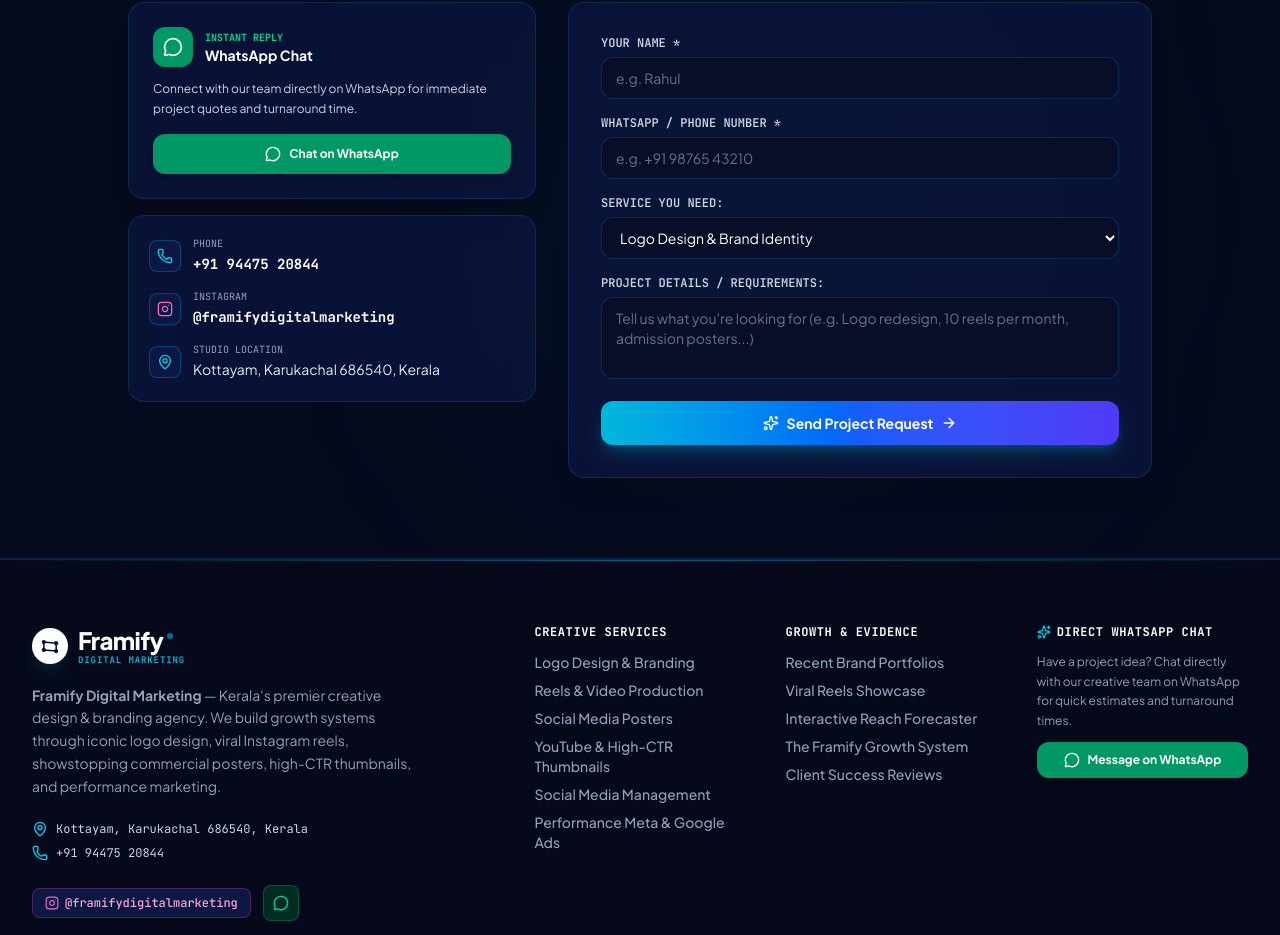
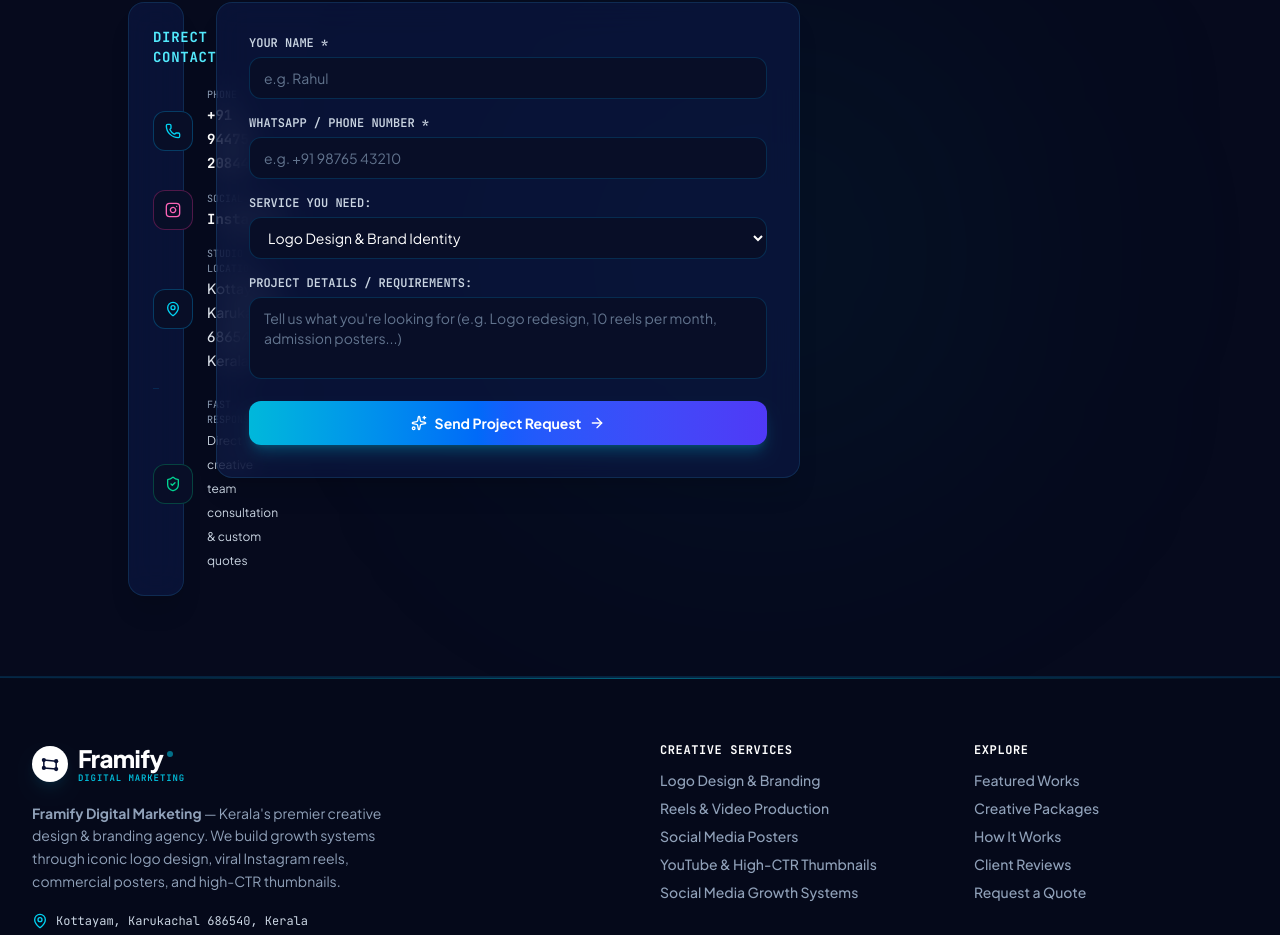
Before and after one commit to thenameisanzu/framifydigital, a Next.js app: page / in a window 1280 px wide. Shown: the part 5810-6745 px from the top of the page. Built offline with nearby package versions, Linux system fonts and the light colour scheme.

Commit message:
Clean up footer and contact section: remove direct whatsapp chat box and clean up Instagram text

```diff
--- a/components/ContactSection.tsx
+++ b/components/ContactSection.tsx
@@ -84,72 +84,62 @@
         </div>
 
         <div className="grid grid-cols-1 lg:grid-cols-12 gap-8 items-start max-w-5xl mx-auto">
-          {/* Left Column: Direct Info */}
-          <div className="lg:col-span-5 space-y-4">
-            {/* WhatsApp Quick Action Card */}
-            <div className="glass-card rounded-2xl p-6 border border-emerald-500/30 bg-gradient-to-br from-[#0c2e28]/70 via-[#0c1844]/80 to-[#080e27]/90 shadow-xl">
-              <div className="flex items-center gap-3 mb-3">
-                <div className="size-10 rounded-xl bg-emerald-600 flex items-center justify-center text-white">
-                  <MessageCircle className="size-5" />
-                </div>
-                <div>
-                  <span className="text-[10px] font-mono uppercase text-emerald-400 font-bold block">Instant Reply</span>
-                  <h4 className="text-sm font-bold text-white">WhatsApp Chat</h4>
-                </div>
-              </div>
-              <p className="text-xs text-slate-300 mb-4 leading-relaxed">
-                Connect with our team directly on WhatsApp for immediate project quotes and turnaround time.
-              </p>
-              <a
-                href="https://wa.me/919447520844?text=Hi%20Framify!%20I'd%20like%20to%20discuss%20a%20project."
-                target="_blank"
-                rel="noreferrer"
-                className="w-full inline-flex items-center justify-center gap-2 rounded-xl bg-emerald-600 hover:bg-emerald-500 py-3 text-xs font-bold text-white shadow-md transition-all"
-              >
-                <MessageCircle className="size-4" />
-                <span>Chat on WhatsApp</span>
-              </a>
-            </div>
+            {/* Direct Contact Info Card */}
+            <div className="glass-card rounded-2xl p-6 border border-sky-500/20 bg-[#0c1844]/80 backdrop-blur-md space-y-4 shadow-xl">
+              <h3 className="text-sm font-mono font-bold uppercase tracking-wider text-cyan-300">
+                Direct Contact
+              </h3>
 
-            {/* Direct Contact Info */}
-            <div className="glass-card rounded-2xl p-5 border border-sky-500/15 space-y-3.5">
-              <div className="flex items-center gap-3 text-slate-200">
-                <div className="size-8 rounded-lg bg-[#0c1844] border border-sky-500/30 flex items-center justify-center text-cyan-400 shrink-0">
+              <div className="space-y-4 pt-1">
+                <div className="flex items-center gap-3.5 text-slate-200">
+                  <div className="size-10 rounded-xl bg-[#080e27] border border-sky-500/30 flex items-center justify-center text-cyan-400 shrink-0">
                     <Phone className="size-4" />
                   </div>
                   <div>
                     <span className="text-[10px] font-mono uppercase text-slate-400 block">Phone</span>
-                  <a href="tel:+919447520844" className="text-xs sm:text-sm font-bold text-white hover:text-cyan-400 font-mono">
+                    <a href="tel:+919447520844" className="text-sm font-bold text-white hover:text-cyan-400 font-mono transition-colors">
                       +91 94475 20844
                     </a>
                   </div>
                 </div>
 
-              <div className="flex items-center gap-3 text-slate-200">
-                <div className="size-8 rounded-lg bg-[#0c1844] border border-sky-500/30 flex items-center justify-center text-pink-400 shrink-0">
+                <div className="flex items-center gap-3.5 text-slate-200">
+                  <div className="size-10 rounded-xl bg-[#080e27] border border-pink-500/30 flex items-center justify-center text-pink-400 shrink-0">
                     <InstagramIcon className="size-4" />
                   </div>
                   <div>
-                  <span className="text-[10px] font-mono uppercase text-slate-400 block">Instagram</span>
+                    <span className="text-[10px] font-mono uppercase text-slate-400 block">Social</span>
                     <a
                       href="https://instagram.com/framifydigitalmarketing"
                       target="_blank"
                       rel="noreferrer"
-                    className="text-xs sm:text-sm font-bold text-white hover:text-pink-400 font-mono"
+                      className="text-sm font-bold text-white hover:text-pink-400 font-mono transition-colors"
                     >
-                    @framifydigitalmarketing
+                      Instagram
                     </a>
                   </div>
                 </div>
 
-              <div className="flex items-center gap-3 text-slate-200">
-                <div className="size-8 rounded-lg bg-[#0c1844] border border-sky-500/30 flex items-center justify-center text-cyan-400 shrink-0">
+                <div className="flex items-center gap-3.5 text-slate-200">
+                  <div className="size-10 rounded-xl bg-[#080e27] border border-sky-500/30 flex items-center justify-center text-cyan-400 shrink-0">
                     <MapPin className="size-4" />
                   </div>
                   <div>
                     <span className="text-[10px] font-mono uppercase text-slate-400 block">Studio Location</span>
-                  <span className="text-xs sm:text-sm text-slate-200">
+                    <span className="text-sm text-slate-200 font-medium">
                       Kottayam, Karukachal 686540, Kerala
+                    </span>
+                  </div>
+                </div>
+
+                <div className="flex items-center gap-3.5 text-slate-200 pt-2 border-t border-sky-500/15">
+                  <div className="size-10 rounded-xl bg-[#080e27] border border-emerald-500/30 flex items-center justify-center text-emerald-400 shrink-0">
+                    <ShieldCheck className="size-4" />
+                  </div>
+                  <div>
+                    <span className="text-[10px] font-mono uppercase text-slate-400 block">Fast Response</span>
+                    <span className="text-xs text-slate-300">
+                      Direct creative team consultation & custom quotes
                     </span>
                   </div>
                 </div>
--- a/components/Footer.tsx
+++ b/components/Footer.tsx
@@ -1,28 +1,11 @@
 'use client';
 
-import React, { useState } from "react";
+import React from "react";
 import Logo from "./Logo";
 import InstagramIcon from "./InstagramIcon";
-import {
-  ArrowUp,
-  Sparkles,
-  MessageCircle,
-  Phone,
-  MapPin
-} from "lucide-react";
+import { ArrowUp, Phone, MapPin } from "lucide-react";
 
 export function Footer() {
-  const [email, setEmail] = useState("");
-  const [subscribed, setSubscribed] = useState(false);
-
-  const handleSubscribe = (e: React.FormEvent) => {
-    e.preventDefault();
-    if (email.trim()) {
-      setSubscribed(true);
-      setEmail("");
-    }
-  };
-
   const scrollToTop = () => {
     window.scrollTo({ top: 0, behavior: "smooth" });
   };
@@ -33,15 +16,15 @@
       <div className="absolute top-0 left-1/2 -translate-x-1/2 w-full max-w-7xl h-px bg-gradient-to-r from-transparent via-cyan-500/50 to-transparent" />
 
       <div className="max-w-7xl mx-auto px-4 sm:px-6 lg:px-8 relative z-10">
-        <div className="grid grid-cols-1 md:grid-cols-2 lg:grid-cols-5 gap-10 pb-12 border-b border-sky-500/15">
+        <div className="grid grid-cols-1 md:grid-cols-2 lg:grid-cols-4 gap-10 pb-12 border-b border-sky-500/15">
           {/* Brand Col */}
           <div className="lg:col-span-2 space-y-4">
             <Logo size="md" />
             <p className="text-sm text-slate-400 max-w-sm leading-relaxed">
-              <strong>Framify Digital Marketing</strong> — Kerala's premier creative design & branding agency. We build growth systems through iconic logo design, viral Instagram reels, showstopping commercial posters, high-CTR thumbnails, and performance marketing.
+              <strong>Framify Digital Marketing</strong> — Kerala's premier creative design & branding agency. We build growth systems through iconic logo design, viral Instagram reels, commercial posters, and high-CTR thumbnails.
             </p>
 
-            <div className="space-y-2 text-xs font-mono text-slate-300 pt-2">
+            <div className="space-y-2 text-xs font-mono text-slate-300 pt-1">
               <div className="flex items-center gap-2">
                 <MapPin className="size-4 text-cyan-400 shrink-0" />
                 <span>Kottayam, Karukachal 686540, Kerala</span>
@@ -54,8 +37,8 @@
               </div>
             </div>
 
-            {/* Social Links */}
-            <div className="flex items-center gap-3 pt-2">
+            {/* Social Link */}
+            <div className="pt-2">
               <a
                 href="https://instagram.com/framifydigitalmarketing"
                 target="_blank"
@@ -64,17 +47,7 @@
                 aria-label="Instagram"
               >
                 <InstagramIcon className="size-3.5 text-pink-400" />
-                <span>@framifydigitalmarketing</span>
-              </a>
-
-              <a
-                href="https://wa.me/919447520844"
-                target="_blank"
-                rel="noreferrer"
-                className="size-9 rounded-lg bg-emerald-950 border border-emerald-500/30 flex items-center justify-center text-emerald-400 hover:bg-emerald-900 transition-colors"
-                aria-label="WhatsApp"
-              >
-                <MessageCircle className="size-4" />
+                <span>Instagram</span>
               </a>
             </div>
           </div>
@@ -107,70 +80,44 @@
               </li>
               <li>
                 <a href="#services" className="hover:text-cyan-400 transition-colors">
-                  Social Media Management
-                </a>
-              </li>
-              <li>
-                <a href="#services" className="hover:text-cyan-400 transition-colors">
-                  Performance Meta & Google Ads
+                  Social Media Growth Systems
                 </a>
               </li>
             </ul>
           </div>
 
-          {/* Evidence & Case Studies */}
+          {/* Quick Links & Quote CTA */}
           <div className="space-y-3">
             <h4 className="text-xs font-mono font-bold uppercase tracking-wider text-white">
-              Growth & Evidence
+              Explore
             </h4>
             <ul className="space-y-2 text-sm text-slate-400 font-medium">
               <li>
                 <a href="#portfolio" className="hover:text-cyan-400 transition-colors">
-                  Recent Brand Portfolios
-                </a>
-              </li>
-              <li>
-                <a href="#portfolio" className="hover:text-cyan-400 transition-colors">
-                  Viral Reels Showcase
+                  Featured Works
                 </a>
               </li>
               <li>
                 <a href="#calculator" className="hover:text-cyan-400 transition-colors">
-                  Interactive Reach Forecaster
+                  Creative Packages
                 </a>
               </li>
               <li>
                 <a href="#framework" className="hover:text-cyan-400 transition-colors">
-                  The Framify Growth System
+                  How It Works
                 </a>
               </li>
               <li>
                 <a href="#testimonials" className="hover:text-cyan-400 transition-colors">
-                  Client Success Reviews
+                  Client Reviews
+                </a>
+              </li>
+              <li>
+                <a href="#contact" className="hover:text-cyan-400 transition-colors">
+                  Request a Quote
                 </a>
               </li>
             </ul>
-          </div>
-
-          {/* Direct WhatsApp Box */}
-          <div className="space-y-3">
-            <h4 className="text-xs font-mono font-bold uppercase tracking-wider text-white flex items-center gap-1.5">
-              <Sparkles className="size-3.5 text-cyan-400" />
-              <span>Direct WhatsApp Chat</span>
-            </h4>
-            <p className="text-xs text-slate-400 leading-relaxed">
-              Have a project idea? Chat directly with our creative team on WhatsApp for quick estimates and turnaround times.
-            </p>
-
-            <a
-              href="https://wa.me/919447520844?text=Hi%20Framify,%20I'd%20like%20to%20know%20more%20about%20your%20design%20packages."
-              target="_blank"
-              rel="noreferrer"
-              className="inline-flex items-center justify-center gap-2 w-full py-2.5 px-3 rounded-xl bg-emerald-600 hover:bg-emerald-500 text-xs font-bold text-white shadow-lg transition-all"
-            >
-              <MessageCircle className="size-4" />
-              <span>Message on WhatsApp</span>
-            </a>
           </div>
         </div>
 
@@ -181,7 +128,6 @@
           </div>
 
           <div className="flex items-center gap-6">
-            <a href="https://wa.me/919447520844" className="hover:text-emerald-400 transition-colors">WhatsApp: +91 94475 20844</a>
             <button
               type="button"
               onClick={scrollToTop}
```
Lines whose indentation alone changed are shown as unchanged.
